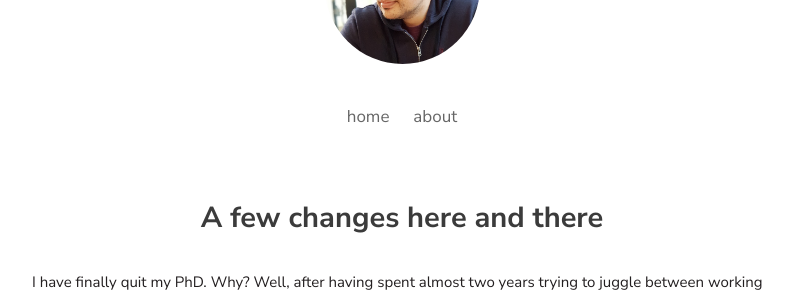
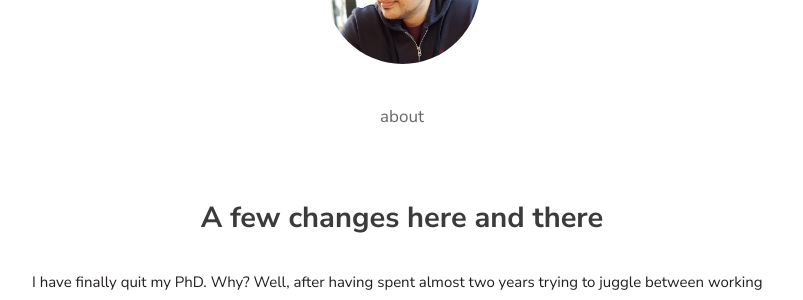
Before and after one commit to pgalatis/pgalatis.github.io, a Jekyll site: the page built from index.html, in a window 1280 px wide. Shown: the part 176-476 px from the top of the page, without its empty margins (238-1041 px from the left). Built offline with Jekyll 4.4.1, drawn with Linux system fonts in a browser that asks for light colours; nearby versions of some CDN libraries; the list of posts is cut into pages by our own code.

Commit message:
Update default.html

```diff
--- a/_layouts/default.html
+++ b/_layouts/default.html
@@ -66,10 +66,10 @@
        <!--<p class="lead">Panos Galatis</p>
        <p class="desc">Technical Author</p>-->
        <nav class="tmenu" id="myNav">
-         <a href="javascript:void(0);" class="icon" onclick="myFunction()">
+         <!--<a href="javascript:void(0);" class="icon" onclick="myFunction()">
             <i class="fa fa-bars"></i>
-          </a>
-         <a href="/" title="Home">Home</a>
+          </a>-->
+         <!--<a href="/" title="Home">Home</a>-->
          <a href="/about/" title="About">About</a>
          <!--<a href="#">contact</a>-->
         </nav>
@@ -86,7 +86,7 @@
   </div><!-- End wrapper -->
 
   <script type="text/javascript" src="//s7.addthis.com/js/300/addthis_widget.js#pubid=ra-54989e993187427c"></script>
-  <script>
+  <!--<script>
 function myFunction() {
   var x = document.getElementById("myNav");
   if (x.className === "tmenu") {
@@ -95,7 +95,7 @@
     x.className = "tmenu";
   }
 }
-</script>
+</script>-->
 
   </body>
   </html>
```
